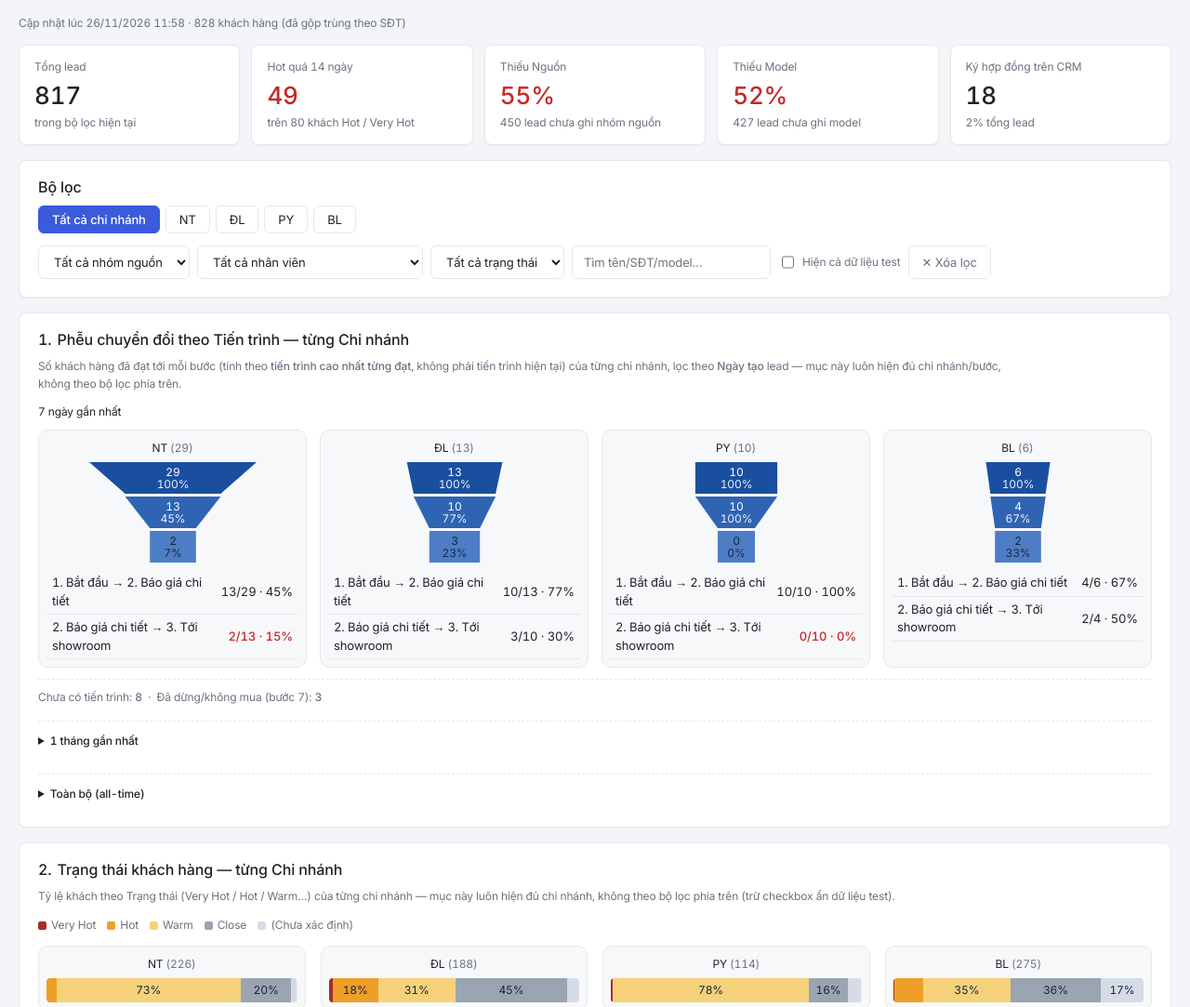
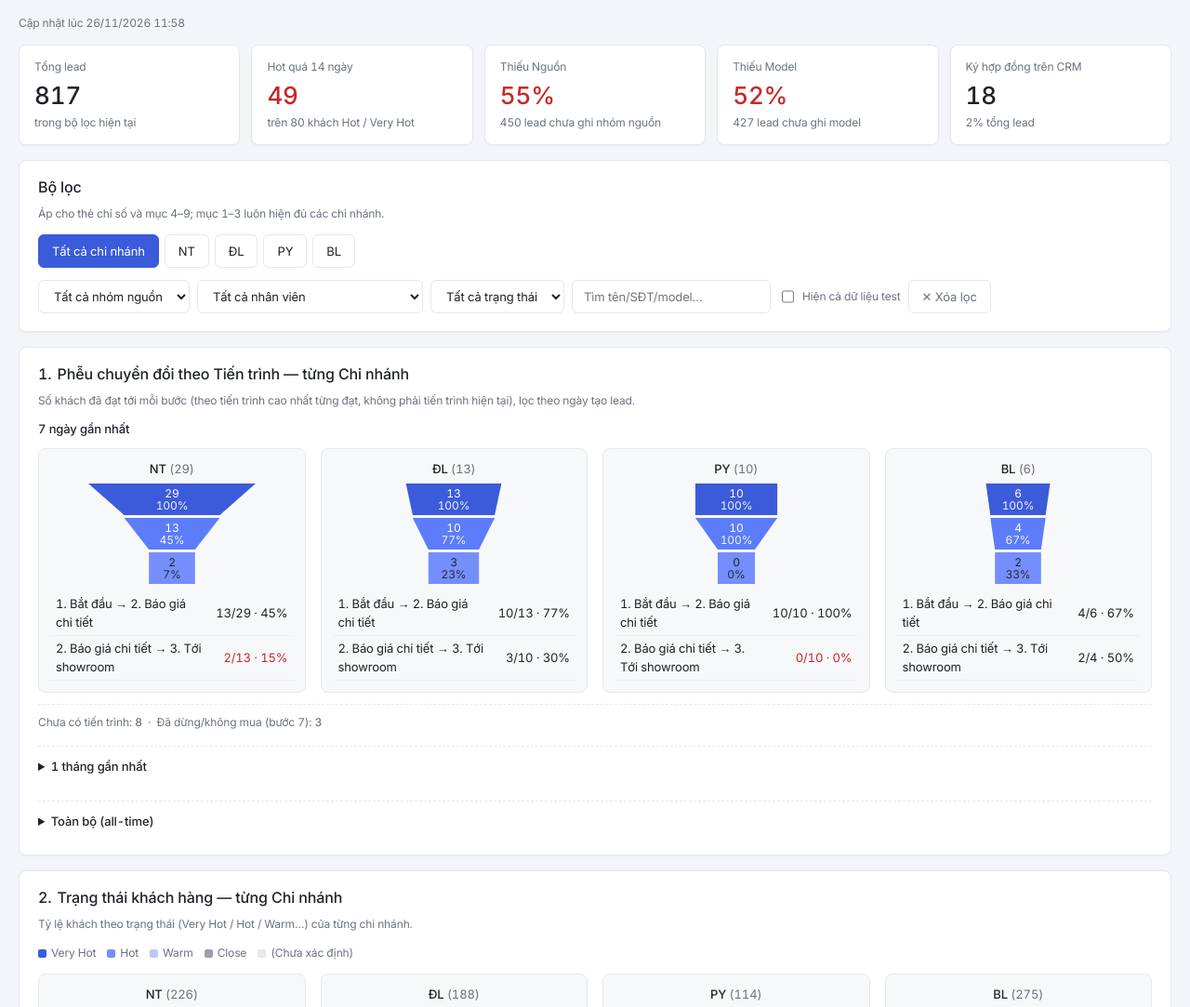
Before and after one commit to tinthanhgroup/BH, a plain HTML site: page crm.html in a window 1280 px wide. Shown: the top 1083 px of the page at 93% size. Drawn offline with Linux system fonts and the light colour scheme.

Commit message:
CRM (tab 7): sửa giao diện theo chấm Giao diện 1
- Biểu đồ 3 hết tràn (cột hẹp, nhãn 12px); phễu/trạng thái về dải màu nhấn
- Bỏ chữ đậm cột tên, Ký HĐ thường; rút chú thích, thêm ghi chú phạm vi bộ lọc
- Bảng 4: độ rộng cột SĐT/Tiến trình, Nhân viên không xuống dòng
- giao-dien-1.css: ô bảng in đậm sẵn về 400, nút lọc cao 36px

Co-Authored-By: Claude Opus 5.5 <noreply@anthropic.com>

```diff
--- a/crm.html
+++ b/crm.html
@@ -7,19 +7,25 @@
 <link rel="stylesheet" href="chung.css">
 <style>
   /* Riêng trang CRM — phần chung ở chung.css */
-  .funnel-grid{display:grid;grid-template-columns:repeat(auto-fit,minmax(230px,1fr));gap:14px;}
-  .funnel-mini,.chart-mini{background:var(--card2);border:1px solid var(--border);border-radius:10px;padding:10px 8px 8px;}
-  .funnel-mini-title{font-size:12px;font-weight:600;color:var(--text);text-align:center;margin-bottom:6px;}
-  .funnel-mini-title span{font-weight:400;color:var(--muted);}
+  .funnel-grid{display:grid;grid-template-columns:repeat(auto-fit,minmax(230px,1fr));gap:16px;}
+  .funnel-mini,.chart-mini{background:var(--card2);border:1px solid var(--border);border-radius:8px;padding:12px;}
+  .funnel-mini-title{font-size:13px;font-weight:500 !important;color:var(--text);text-align:center;margin-bottom:6px;}
+  .funnel-mini-title span{font-weight:400 !important;color:var(--muted);}
   .funnel-conv-table{font-size:12px;margin-top:8px;}
-  .funnel-conv-table td{padding:4px 6px;border-bottom:1px solid var(--border);}
+  .funnel-conv-table td{padding:4px 6px;border-bottom:1px solid #eef0f4;}
   .funnel-lost{margin-top:12px;padding-top:10px;border-top:1px dashed var(--border);font-size:12px;color:var(--muted);}
-  .funnel-period-title{font-size:12px;font-weight:600;color:var(--text);margin:0 0 10px;}
+  .funnel-period-title{font-size:13px;font-weight:500 !important;color:var(--text);margin:0 0 10px;}
   details.funnel-period-details{margin-top:16px;padding-top:12px;border-top:1px dashed var(--border);}
-  details.funnel-period-details summary{font-size:12px;font-weight:600;color:var(--text);cursor:pointer;margin-bottom:10px;}
+  details.funnel-period-details summary{font-size:13px;font-weight:500 !important;color:var(--text);cursor:pointer;margin-bottom:10px;}
   .sbar{display:flex;height:26px;border-radius:4px;overflow:hidden;background:#edeff3;}
   .sbar-seg{display:flex;align-items:center;justify-content:center;font-size:11px;font-weight:700;white-space:nowrap;overflow:hidden;}
-  .so0{color:#b4bccb;}
+  .so0{color:#6b7280;}
+  /* 26/11/2026 (chấm Giao diện 1): số trong tiêu đề cùng độ đậm tiêu đề; bảng 4 cột Tên, Nhân viên không xuống dòng; chi nhánh suy luận = chữ phụ */
+  #hotCount,#hotStale,#missingCount{font-weight:500 !important;}
+  #hotTable td:nth-child(4){white-space:nowrap;}
+  #hotTable td:nth-child(2){min-width:110px;max-width:130px;}   /* khách nhiều SĐT: xuống dòng ở dấu phẩy, không làm cột phình */
+  #hotTable td:nth-child(6){min-width:160px;}
+  td.cn-suy-luan{color:var(--muted);}
   .nomodel-bar{cursor:pointer;}
   .nomodel-bar:hover{stroke:var(--text);stroke-width:1.5;}
   .nomodel-tip{position:fixed;display:none;z-index:1000;pointer-events:none;background:#fff;border:1px solid var(--border);border-radius:8px;box-shadow:0 2px 12px rgba(0,0,0,.15);padding:8px 10px;max-width:360px;max-height:70vh;overflow:hidden;font-size:12px;}
@@ -42,6 +48,7 @@
 
   <div class="panel">
     <h3>Bộ lọc</h3>
+    <p class="desc">Áp cho thẻ chỉ số và mục 4–9; mục 1–3 luôn hiện đủ các chi nhánh.</p>
     <div class="filter-btns" id="fChiNhanhBtns" style="margin-bottom:10px;"></div>
     <div class="filters">
       <select id="fNguon" onchange="onFilterChange()"><option value="">Tất cả nhóm nguồn</option></select>
@@ -55,7 +62,7 @@
 
   <div class="panel">
     <h3><span class="chart-num">1</span> Phễu chuyển đổi theo Tiến trình — từng Chi nhánh</h3>
-    <p class="desc">Số khách hàng đã đạt tới mỗi bước (tính theo <b>tiến trình cao nhất từng đạt</b>, không phải tiến trình hiện tại) của từng chi nhánh, lọc theo <b>Ngày tạo</b> lead — mục này luôn hiện đủ chi nhánh/bước, không theo bộ lọc phía trên.</p>
+    <p class="desc">Số khách đã đạt tới mỗi bước (theo tiến trình cao nhất từng đạt, không phải tiến trình hiện tại), lọc theo ngày tạo lead.</p>
 
     <div class="funnel-period-title">7 ngày gần nhất</div>
     <div id="funnelGrid7" class="funnel-grid"></div>
@@ -76,21 +83,21 @@
 
   <div class="panel">
     <h3><span class="chart-num">2</span> Trạng thái khách hàng — từng Chi nhánh</h3>
-    <p class="desc">Tỷ lệ khách theo Trạng thái (Very Hot / Hot / Warm…) của từng chi nhánh — mục này luôn hiện đủ chi nhánh, không theo bộ lọc phía trên (trừ checkbox ẩn dữ liệu test).</p>
+    <p class="desc">Tỷ lệ khách theo trạng thái (Very Hot / Hot / Warm…) của từng chi nhánh.</p>
     <div id="statusLegend" style="margin-bottom:12px;"></div>
     <div id="statusChartsGrid" style="display:grid;grid-template-columns:repeat(auto-fit,minmax(210px,1fr));gap:16px;"></div>
   </div>
 
   <details class="panel" open>
     <summary><span class="chart-num">3</span> Lead theo tuần theo Model — từng Chi nhánh (6 tuần gần nhất)</summary>
-    <p class="desc">Số lead mới (tính theo <b>Ngày tạo</b>) mỗi tuần (Thứ 2 – Chủ nhật) của từng chi nhánh, chia theo Model đang được legend màu bên dưới — mục này luôn hiện đủ các chi nhánh, không theo bộ lọc phía trên.</p>
+    <p class="desc">Số lead mới mỗi tuần (thứ 2 – chủ nhật, theo ngày tạo) của từng chi nhánh, chia theo model.</p>
     <div id="weeklyLegend" style="margin-bottom:12px;"></div>
-    <div id="weeklyChartsGrid" style="display:grid;grid-template-columns:repeat(auto-fit,minmax(210px,1fr));gap:16px;"></div>
+    <div id="weeklyChartsGrid" style="display:grid;grid-template-columns:repeat(auto-fit,minmax(260px,1fr));gap:16px;"></div>
   </details>
 
   <div class="panel">
     <h3><span class="chart-num">4</span> Khách Hot &amp; Very Hot cần theo dõi (<span id="hotCount">0</span> khách · <span id="hotStale">0</span> quá 14 ngày chưa cập nhật)</h3>
-    <p class="desc">Very Hot trên cùng, trong từng nhóm khách lâu chưa cập nhật nhất lên đầu. Cột "Chưa cập nhật": vàng từ 7 ngày, đỏ từ 14 ngày (khách Hot lâu không cập nhật cần làm nguội hoặc chăm sóc lại). Không hiện toàn bộ lead (xem đầy đủ trên ứng dụng CRM). Chi nhánh in nghiêng = trống ở CRM, suy luận theo email nhân viên.</p>
+    <p class="desc">Very Hot trước, khách lâu chưa cập nhật lên đầu. "Chưa cập nhật": vàng từ 7 ngày, đỏ từ 14 ngày. Chi nhánh chữ xám = trống ở CRM, suy luận theo email nhân viên.</p>
     <table>
       <thead><tr>
         <th>Tên</th><th>SĐT</th><th>Chi nhánh</th><th>Nhân viên</th><th>Model</th>
@@ -129,7 +136,7 @@
 
   <details class="panel" open>
     <summary><span class="chart-num">8</span> Lead theo Nhân viên phụ trách</summary>
-    <p class="desc">Lead công ty = nhóm nguồn Facebook, Website, TikTok (công ty chạy và chia về). Nguồn khác = nhóm "Khác" (TVBH, Hotline, HTV…). Cột "% lead công ty" tô vàng khi từ 80% và có từ 10 lead: TVBH gần như chỉ nhập lead công ty chia về, chưa nhập khách tự khai thác.</p>
+    <p class="desc">Lead công ty = Facebook, Website, TikTok; nguồn khác = TVBH, Hotline, HTV… "% lead công ty" tô vàng khi từ 80% và có từ 10 lead (TVBH chưa nhập khách tự khai thác).</p>
     <table>
       <thead><tr><th>Nhân viên</th><th>Chi nhánh</th><th class="num">Số lead</th><th class="num">Lead công ty</th><th class="num">Nguồn khác</th><th class="num">Chưa ghi nguồn</th><th class="num">% lead công ty</th><th class="num">Đã ký HĐ</th></tr></thead>
       <tbody id="staffTable"></tbody>
@@ -238,8 +245,8 @@ function fmtPct(n,d){ return d>0 ? Math.round(n/d*100)+'%' : '–'; }
 
 // Màu từng tầng phễu — cycle nếu số bước nhiều hơn số màu.
 // Một tông xanh (theo --blue) nhạt dần theo bước; bước "Ký hợp đồng" tô xanh lá. Chữ trắng trên 3 tầng đậm.
-const FUNNEL_COLORS = ['#1a4fa0','#2f64b3','#4d7dc4','#7299d2','#9db6e0','#c3d3ec'];
-const FUNNEL_WIN_COLOR = '#1d6f3b';
+const FUNNEL_COLORS = ['#3b5bdb','#5c7cfa','#748ffc','#91a7ff','#bac8ff','#dbe4ff'];   // dải màu nhấn Giao diện 1 (26/11/2026)
+const FUNNEL_WIN_COLOR = '#2e7d32';
 
 function renderFunnel(list, gridId, lostId){
   // Luôn dùng toàn bộ dữ liệu (chỉ trừ checkbox test), không theo bộ lọc
@@ -281,7 +288,7 @@ function renderFunnel(list, gridId, lostId){
       const laThang = stripDiacritics(s.label).indexOf(stripDiacritics(WIN_STAGE_LABEL_HINT))>=0;
       const ci = Math.min(i, FUNNEL_COLORS.length-1);
       const color = laThang ? FUNNEL_WIN_COLOR : FUNNEL_COLORS[ci];
-      const chu = (laThang || ci<2) ? '#fff' : '#1a2240';   // chữ trắng chỉ trên 2 tầng đậm
+      const chu = (laThang || ci<2) ? '#fff' : '#1f2329';   // chữ trắng chỉ trên 2 tầng đậm
       const pct = branchTotal>0 ? Math.round(counts[i]/branchTotal*100) : 0;
       shapes += `<polygon points="${xTop0.toFixed(1)},${y0} ${xTop1.toFixed(1)},${y0} ${xBot1.toFixed(1)},${y1} ${xBot0.toFixed(1)},${y1}" fill="${color}"/>`;
       shapes += `<text x="${W/2}" y="${y0+rowH/2-2}" text-anchor="middle" font-size="12" font-weight="800" fill="${chu}">${counts[i]}</text>`;
@@ -321,7 +328,8 @@ function renderFunnelPeriods(allStagesList){
 }
 
 // ── Mục 2: Trạng thái khách hàng theo Chi nhánh ──
-const STATUS_FIXED_COLORS = { 'Very Hot':'#a32d2d', 'Hot':'#ef9f27', 'Warm':'#f5d27a', 'Close':'#9aa5b1', '(Chưa xác định)':'#d5dce6' };
+// 26/11/2026: dải màu nhấn (đỏ/cam chỉ dành cho "quá hạn" ở bảng 4)
+const STATUS_FIXED_COLORS = { 'Very Hot':'#3b5bdb', 'Hot':'#748ffc', 'Warm':'#bac8ff', 'Close':'#9aa1ad', '(Chưa xác định)':'#e6e8ee' };
 const STATUS_OTHER_COLORS = ['#7e5ea8','#4a90d9','#82c9a0','#d4693a','#5c8a9e'];
 
 // Chuẩn hóa trạng thái CRM: bỏ dấu, bỏ khoảng trắng ("Very Hot" = "Veryhot");
@@ -388,7 +396,7 @@ function renderStatusChart(allStagesList){
       const pct = c/total*100;
       // Ghi % lên đoạn đủ rộng (≥ 12%); chữ tối trên màu nhạt
       const sang = ['Warm','Close','(Chưa xác định)','Hot'].includes(k);
-      segs += `<div class="sbar-seg" title="${k}: ${c} (${Math.round(pct)}%)" style="width:${pct.toFixed(2)}%;background:${colorOf[k]};color:${sang?'#1a2240':'#fff'};">${pct>=12?Math.round(pct)+'%':''}</div>`;
+      segs += `<div class="sbar-seg" title="${k}: ${c} (${Math.round(pct)}%)" style="width:${pct.toFixed(2)}%;background:${colorOf[k]};color:${sang?'#1f2329':'#fff'};">${pct>=12?Math.round(pct)+'%':''}</div>`;
     });
     return `<div class="chart-mini">
       <div class="funnel-mini-title">${b} <span>(${total})</span></div>
@@ -413,9 +421,9 @@ function renderSourceTable(list){
   const rows = groupCount(list, l=>l.nhomNguon);
   document.getElementById('sourceTable').innerHTML = rows.length ? rows.map((r,i)=>`
     <tr>
-      <td style="font-weight:600;">${r.key}</td>
+      <td>${r.key}</td>
       <td class="num">${r.total}</td>
-      <td class="num" style="color:var(--green);font-weight:700;">${r.won||''}</td>
+      <td class="num">${so(r.won)}</td>
       <td class="num">${fmtPct(r.won,r.total)}</td>
     </tr>`).join('') : `<tr><td colspan="4" class="empty">Không có dữ liệu</td></tr>`;
 }
@@ -424,9 +432,9 @@ function renderBranchTable(list){
   const rows = theoThuTuCN(groupCount(list, l=>l.chiNhanh), r=>r.key);
   document.getElementById('branchTable').innerHTML = rows.length ? rows.map((r,i)=>`
     <tr>
-      <td style="font-weight:600;">${r.key}</td>
+      <td>${r.key}</td>
       <td class="num">${r.total}</td>
-      <td class="num" style="color:var(--green);font-weight:700;">${r.won||''}</td>
+      <td class="num">${so(r.won)}</td>
       <td class="num">${fmtPct(r.won,r.total)}</td>
     </tr>`).join('') : `<tr><td colspan="4" class="empty">Không có dữ liệu</td></tr>`;
 }
@@ -460,14 +468,14 @@ function renderStaffTable(list){
     const pct = r.total>0 ? Math.round(r.cty/r.total*100) : 0;
     const canh = pct>=80 && r.total>=10;
     return `<tr>
-      <td style="font-weight:600;">${r.label}</td>
+      <td>${r.label}</td>
       <td>${r.chinhanh||'<span class="dash">–</span>'}</td>
       <td class="num">${r.total}</td>
       <td class="num">${so(r.cty)}</td>
       <td class="num">${so(r.khac)}</td>
       <td class="num">${so(r.trong)}</td>
       <td class="num">${canh?`<span class="badge canh">${pct}%</span>`:pct+'%'}</td>
-      <td class="num" style="color:var(--green);font-weight:700;">${r.won||''}</td>
+      <td class="num">${so(r.won)}</td>
     </tr>`;}).join('') : `<tr><td colspan="8" class="empty">Không có dữ liệu</td></tr>`;
 }
 
@@ -475,9 +483,9 @@ function renderModelTable(list){
   const rows = groupCount(list, l=>l.model);
   document.getElementById('modelTable').innerHTML = rows.length ? rows.map((r,i)=>`
     <tr>
-      <td style="font-weight:600;">${r.key}</td>
+      <td>${r.key}</td>
       <td class="num">${r.total}</td>
-      <td class="num" style="color:var(--green);font-weight:700;">${r.won||''}</td>
+      <td class="num">${so(r.won)}</td>
     </tr>`).join('') : `<tr><td colspan="3" class="empty">Không có dữ liệu</td></tr>`;
 }
 
@@ -522,9 +530,9 @@ function renderHotList(list){
     const ngay = d===null ? '<span class="dash">–</span>'
       : d>=14 ? `<span class="badge xau">${d} ngày</span>` : d>=7 ? `<span class="badge canh">${d} ngày</span>` : d+' ngày';
     return `<tr>
-      <td style="font-weight:600;">${l.ten||'<span class="dash">–</span>'}${l.isTest?' <span class="badge">test</span>':''}</td>
+      <td>${l.ten||'<span class="dash">–</span>'}${l.isTest?' <span class="badge">test</span>':''}</td>
       <td>${maskPhone(l.sdtHienThi)||'<span class="dash">–</span>'}</td>
-      <td${l.chiNhanhSuyLuan?' style="font-style:italic;"':''}>${l.chiNhanh||'<span class="dash">–</span>'}</td>
+      <td${l.chiNhanhSuyLuan?' class="cn-suy-luan" title="Suy luận theo email nhân viên"':''}>${l.chiNhanh||'<span class="dash">–</span>'}</td>
       <td>${staffLabel(l)}</td>
       <td>${l.model||'<span class="dash">–</span>'}</td>
       <td>${l.tienTrinh||'<span class="dash">–</span>'}</td>
@@ -671,7 +679,7 @@ function renderWeeklyChart(list){
   });
   const maxTotal = Math.max(1, ...branches.flatMap(b=>perBranchWeeks[b].map(w=>w.total)));
 
-  const chartH = 130, barW = 34, gap = 18, padL = 8, padT = 14, padB = 24;   // rộng hơn để nhãn ngày không dính (28/10/2026)
+  const chartH = 130, barW = 28, gap = 12, padL = 8, padT = 14, padB = 24;   // 26/11/2026: hẹp lại cho vừa thẻ (trước tràn sang thẻ bên), nhãn ngày 12px vẫn không dính
   const svgW = padL*2 + weekStarts.length*(barW+gap) - gap;
   const svgH = padT + chartH + padB;
 
@@ -688,8 +696,8 @@ function renderWeeklyChart(list){
         const hover = m===NO_MODEL ? ` class="nomodel-bar" data-b="${b}" data-w="${i}"` : '';
         bars += `<rect x="${x}" y="${y.toFixed(1)}" width="${barW}" height="${h.toFixed(1)}" fill="${colorOf[m]}" rx="2"${hover}/>`;
       });
-      if(w.total>0) bars += `<text x="${x+barW/2}" y="${(y-5).toFixed(1)}" text-anchor="middle" font-size="11" font-weight="800" fill="#1a2240">${w.total}</text>`;
-      bars += `<text x="${x+barW/2}" y="${svgH-6}" text-anchor="middle" font-size="10" fill="#6b7a9e">${w.label}</text>`;
+      if(w.total>0) bars += `<text x="${x+barW/2}" y="${(y-5).toFixed(1)}" text-anchor="middle" font-size="12" font-weight="500" fill="#1f2329">${w.total}</text>`;
+      bars += `<text x="${x+barW/2}" y="${svgH-6}" text-anchor="middle" font-size="12" fill="#6b7280">${w.label}</text>`;
     });
     return `<div class="chart-mini">
       <div class="funnel-mini-title">${b}</div>
@@ -758,7 +766,7 @@ function renderMissingDataTable(list){
   document.getElementById('missingTable').innerHTML = rows.length ? rows.map((r,i)=>{
     const pct = Math.round(r.thieuAny/r.total*100);
     return `<tr>
-      <td style="font-weight:600;">${r.chiNhanh}</td>
+      <td>${r.chiNhanh}</td>
       <td>${r.label}</td>
       <td class="num">${r.total}</td>
       <td class="num">${so(r.thieuTT)}</td>
@@ -783,7 +791,7 @@ async function loadData(){
     if(!res.ok) throw new Error('crm.json: HTTP '+res.status);
     const json = await res.json();
     LEADS = ((json.records && json.records.leads) || []).map(l=>({...l, _ngayCapNhatTs: parseVNDateTime(l.ngayCapNhat), _ngayTaoTs: parseVNDateTime(l.ngayTao)}));
-    document.getElementById('updatedText').textContent = 'Cập nhật lúc ' + (json.updated_vn||'—') + ' · ' + LEADS.length + ' khách hàng (đã gộp trùng theo SĐT)';
+    document.getElementById('updatedText').textContent = 'Cập nhật lúc ' + (json.updated_vn||'—');
     document.getElementById('footnoteText').textContent = 'Dữ liệu tổng hợp từ CRM Bizfly, đồng bộ tự động mỗi 30 phút. Mỗi khách hàng chỉ tính 1 lần theo SĐT, lấy trạng thái mới nhất.';
     populateFilterOptions();
     render();
--- a/giao-dien-1.css
+++ b/giao-dien-1.css
@@ -22,7 +22,7 @@ body *{font-family:Inter,system-ui,sans-serif !important;text-transform:none !im
 /* Độ đậm: nội dung 400; chỉ 500 cho tiêu đề, đầu bảng, số lớn thẻ chỉ số, chữ được nhấn */
 body *{font-weight:400 !important;}
 h1,h2,h3,h4,h5,h6,summary,thead th,b,strong,
-.kpi-num,.kpi .num,.chart-num,.filter-btn.active,
+.kpi-num,.kpi .num,.chart-num,
 [style*="font-weight:600"],[style*="font-weight:700"],[style*="font-weight:800"],
 [style*="font-weight: 600"],[style*="font-weight: 700"],[style*="font-weight: 800"],
 [style*="font-weight:bold"]{font-weight:500 !important;}
@@ -62,7 +62,7 @@ table.bang-nhe thead th{background:none !important;color:var(--muted) !important
 .filters input,.filters select,select,input[type=text],input[type=search],input[type=password],input[type=number],input[type=time]{height:36px;padding:0 12px;border:1px solid var(--border);border-radius:6px;font-size:13px;color:var(--text);}
 input:focus,select:focus{outline:none;border-color:var(--accent);box-shadow:0 0 0 3px var(--accent-soft);}
 .reset-btn,.btn-clear{height:36px;padding:0 14px;font-size:13px;border-radius:6px;}
-.filter-btn{padding:6px 14px;border-radius:6px;border:1px solid var(--border);font-size:13px;color:var(--text);background:#fff;}
+.filter-btn{height:36px;padding:0 14px;display:inline-flex;align-items:center;border-radius:6px;border:1px solid var(--border);font-size:13px;color:var(--text);background:#fff;}
 .filter-btn:hover{border-color:var(--accent);}
 .filter-btn.active{background:var(--accent);border-color:var(--accent);color:#fff;}
 /* Ô tìm kiếm có biểu tượng kính lúp (Quy định nội bộ): giữ lề trái cho biểu tượng */
@@ -138,3 +138,7 @@ table > tbody > tr.budget-total::before{counter-increment:none !important;conten
 /* STT canh trên ở các bảng có ô canh trên (Quy định, Chính sách, KM đối thủ, Nhà cung cấp) */
 .policy-table > tbody > tr::before,table.km > tbody > tr::before,table.data-table > tbody > tr::before{vertical-align:top !important;padding-top:11px !important;}
 table.km > thead > tr::before{vertical-align:bottom !important;}
+
+/* ===== 26/11/2026 — sửa chung sau lần chấm tab 7 CRM ===== */
+/* Ô bảng in đậm sẵn (style font-weight 600–800) về 400: tên, số trong danh sách là nội dung (nguyên tắc 3); dòng tổng/nhóm giữ 500 */
+tbody tr:not(.row-total):not(.dong-tong):not(.section-head):not(.budget-total) > td[style*="font-weight"]{font-weight:400 !important;}
```
Also changed, not shown: 1 other file.
